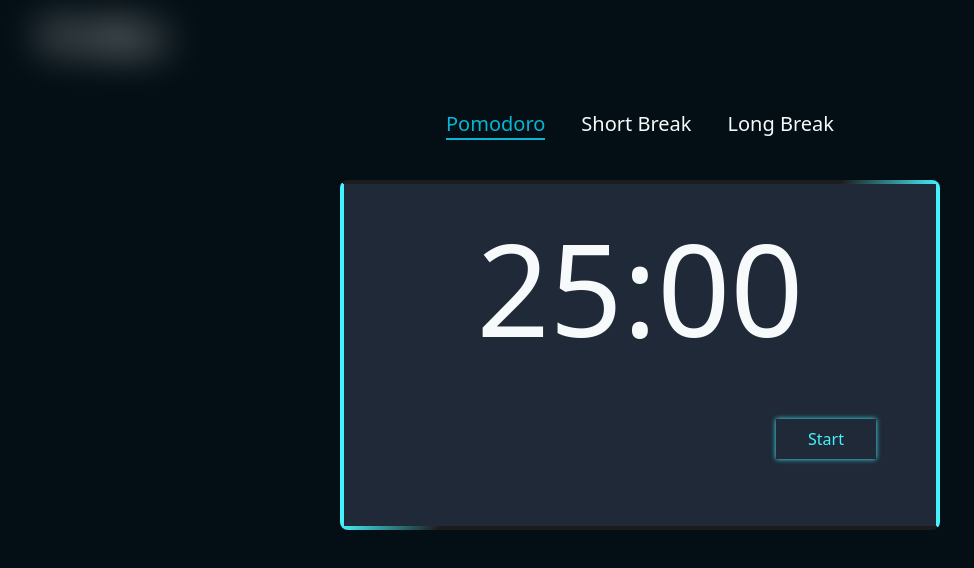
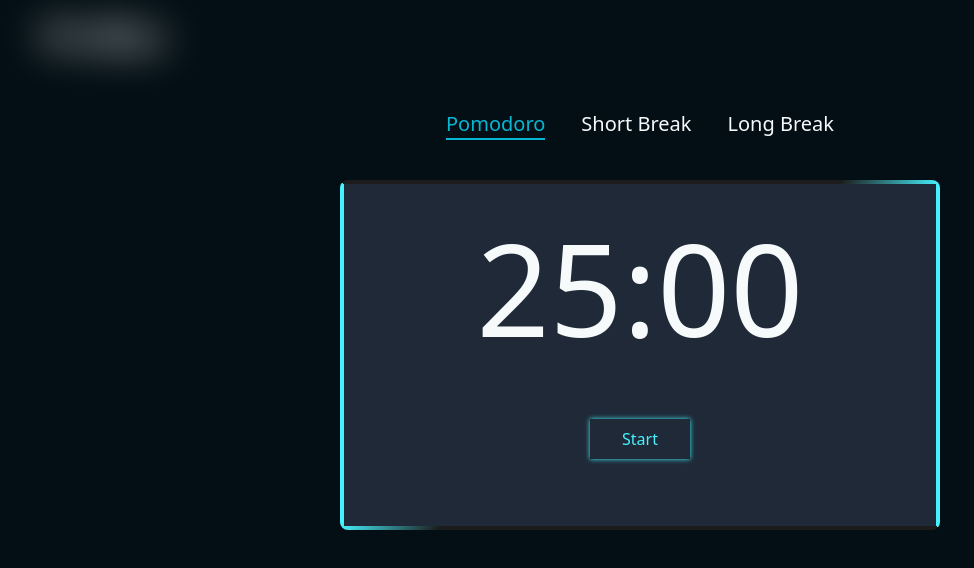
Before and after one commit to hsiang119/pomofocus-vue3, a Vue app: page / in a window 1280 px wide. Shown: the top 568 px of the page, without its empty margins (0-974 px from the left). Built offline with nearby package versions, Linux system fonts and the light colour scheme.

Commit message:
fix: fixed btn positioin

```diff
--- a/src/components/NormalTimer.vue
+++ b/src/components/NormalTimer.vue
@@ -25,7 +25,7 @@
                     {{ !isActive ? 'Start' : 'Pause' }}
                 </span>
             </button> -->
-            <button @click="handleTimeCountDown" class="btn w-[100px] m-auto relative inline-block text-light text-base font-medium border-none py-[10xp] px-[25px] mr-[60px] leading-10 shadow-activeButton transition-all duration-300 ease-in hover:bg-transparent">
+            <button @click="handleTimeCountDown" class="btn w-[100px] relative inline-block text-light text-base font-medium border-none py-[10xp] px-[25px] m-auto leading-10 shadow-activeButton transition-all duration-300 ease-in hover:bg-transparent">
                 <span class="relative block w-full h-full">
                     {{ !isActive ? 'Start' : 'Pause' }}
                 </span>
```
